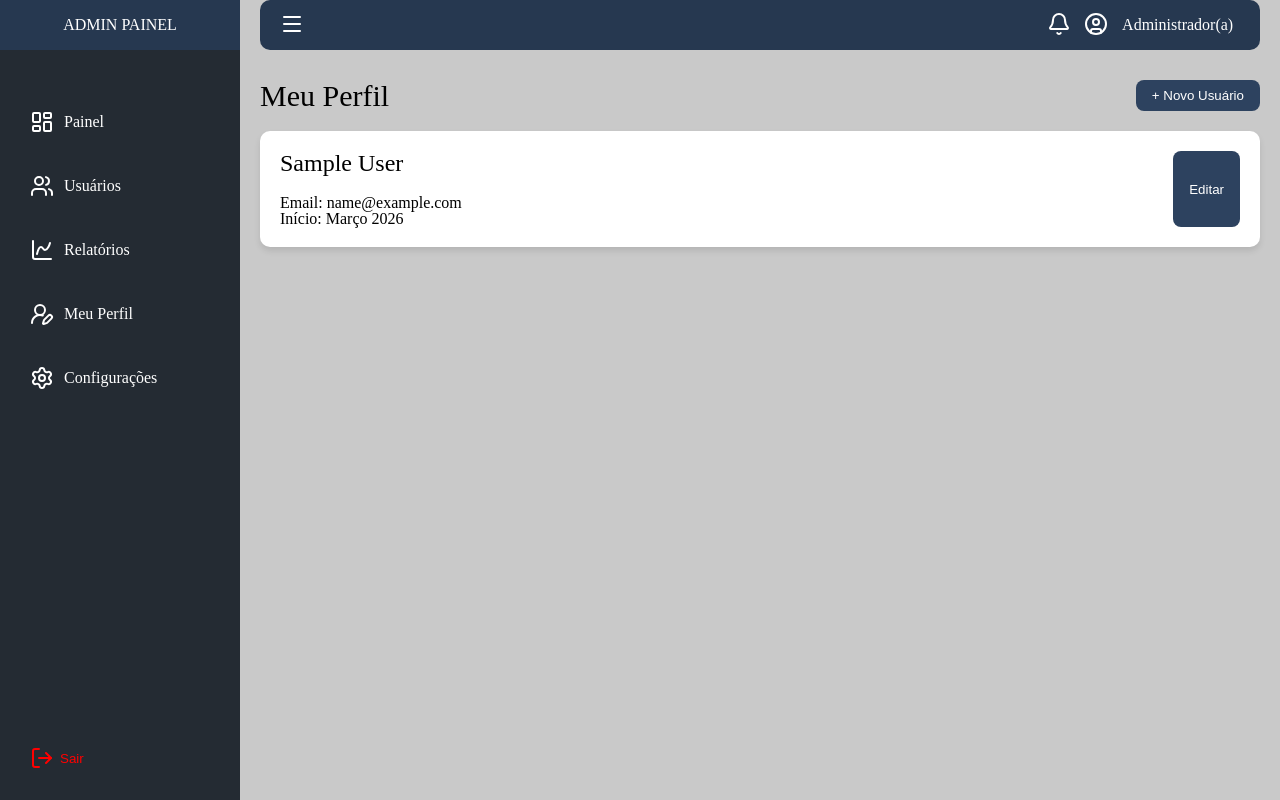
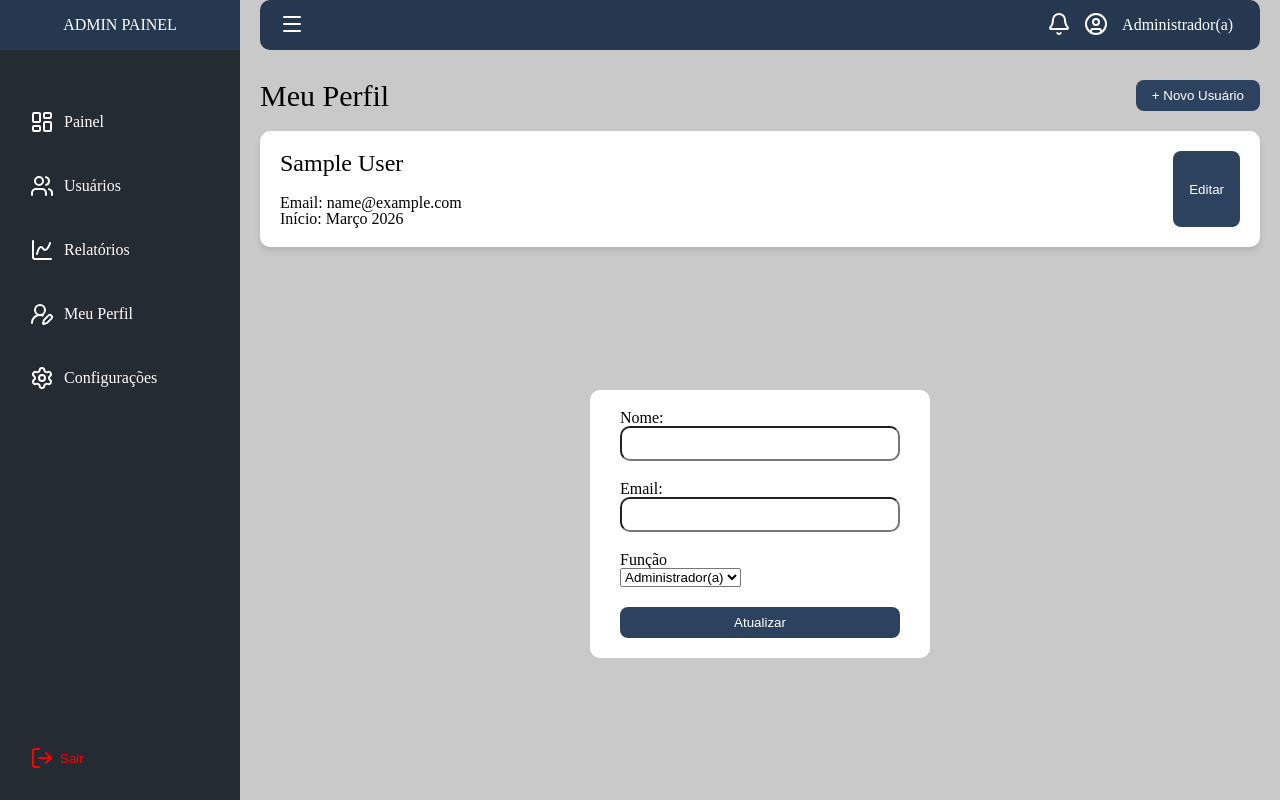
Before and after one commit to AlysoonFelipeeDev/admin-panel, a React (Vite) app: page /profile in a window 1280 px wide. Built offline with nearby package versions, Linux system fonts and the light colour scheme; sample sign-in values are in the browser's storage.

Commit message:
style: implementa interface do formulário de edição de perfil

```diff
--- /dev/null
+++ b/src/components/EditFormUser.tsx
@@ -0,0 +1,57 @@
+import styled from "styled-components"
+import { Button } from "./Ui/Button"
+
+export function EditFormUser(){
+    return (
+        <Container>
+            <Form>
+                <div>
+                    <label htmlFor="name">Nome:</label>
+                    <input type="text" id="name"/>
+                </div>
+                <div>
+                    <label htmlFor="email"> Email:</label>
+                    <input type="email"  id="email" />
+                </div>
+                <div>
+                    <label htmlFor="role">Função</label>
+                    <select id="role">
+                        <option value="admin">Administrador(a)</option>
+                        <option value="memeber">Membro(a)</option>
+                    </select>
+                </div>
+                <Button type="submit">Atualizar</Button>
+            </Form>
+        </Container>
+    )
+}
+
+const Container = styled.div`
+    background-color: #FFFFFF;
+    border-radius: 10px;
+    margin: auto;
+    width: 300px;
+    display: flex;
+    justify-content: center;
+    align-items: center;
+    padding: 20px;
+`
+
+const Form = styled.form`
+    display: flex;
+    flex-direction: column;
+    width: 280px;
+    label {
+        display: flex;
+    }
+    input {
+        margin-bottom: 20px;
+        width: 100%;
+        border-radius: 10px;
+        padding: 8px;
+        box-sizing: border-box;
+    }
+    select {
+        margin-bottom: 20px;
+    }
+`
--- a/src/pages/Profile.tsx
+++ b/src/pages/Profile.tsx
@@ -2,6 +2,7 @@ import styled from "styled-components"
 import { PageHeader } from "../components/Ui/PageHeader"
 import { EditProfile } from "../components/Ui/EditProfile"
 import { useUser } from "../contexts/AuthContext"
+import { EditFormUser } from "../components/EditFormUser"
 
 export function Profile(){
     const {user} = useUser()
@@ -12,6 +13,7 @@ export function Profile(){
             <ContainerProfile>
                 <EditProfile name={user?.name ?? ""} email={user?.email ?? ""} data={'Março 2026'}/>
             </ContainerProfile>
+                <EditFormUser />
         </Container>
     )
 }
```
